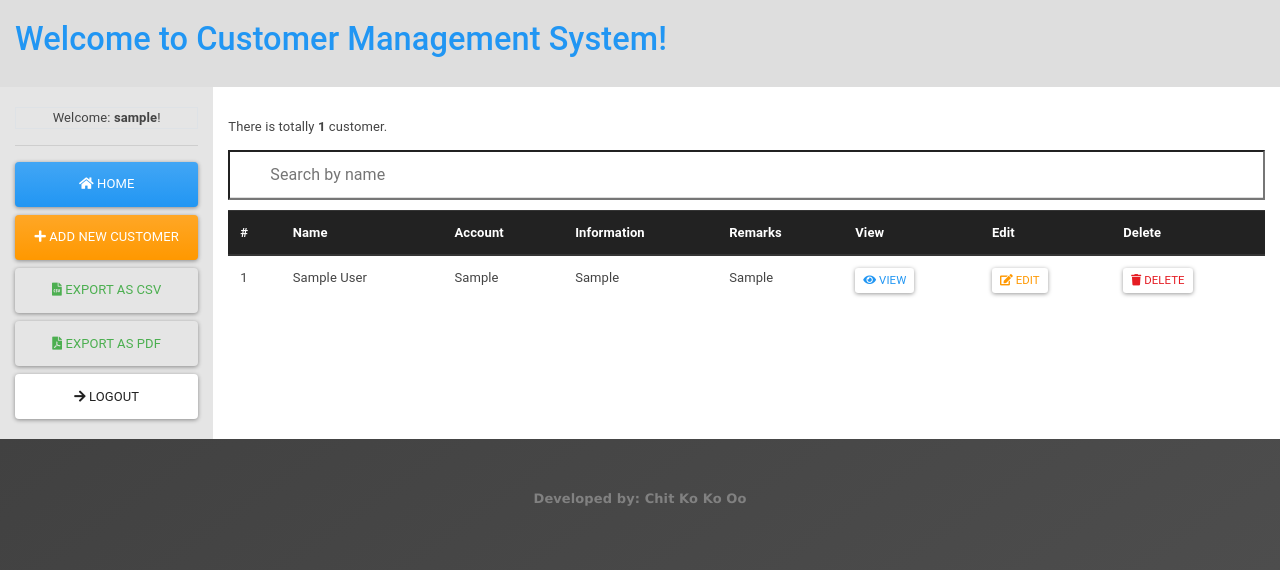
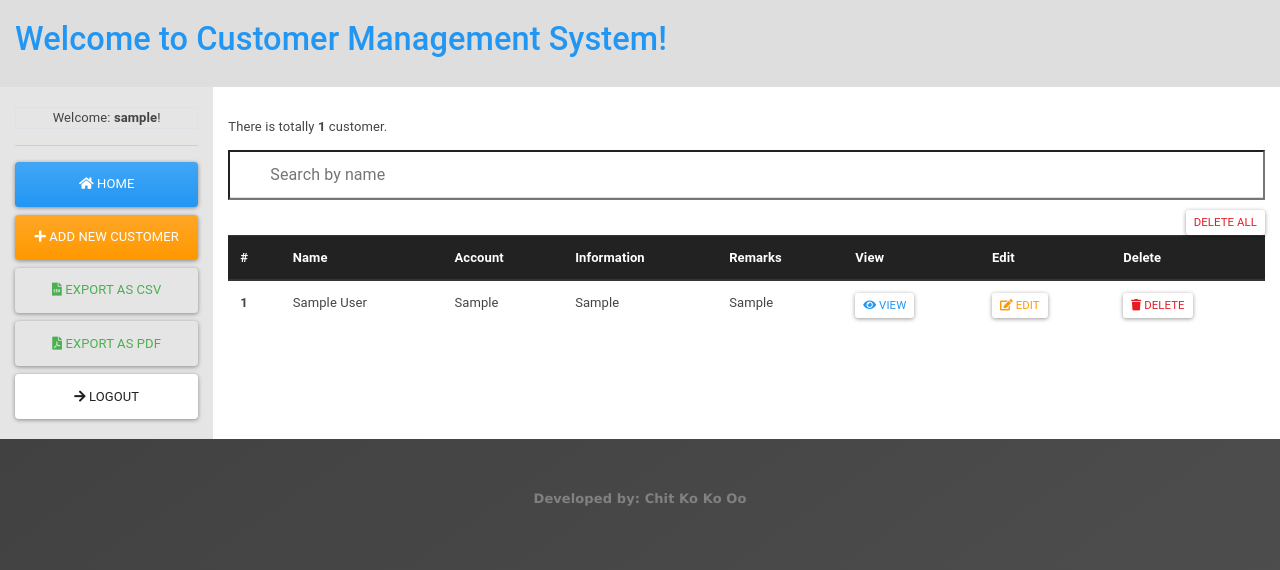
Before and after one commit to chitkokooo/customer-management-system, a Django app: page /customers/ in a window 1280 px wide. Shown: the top 570 px of the page. Run offline with Django 3.2, Linux system fonts and the light colour scheme; a user stored in the database is signed in; tables that the repository leaves empty hold one stand-in row (values such as "Sample post"); some libraries are stand-ins or nearby versions.

Commit message:
add delete all customer function

```diff
--- a/cms/customers/templates/customers/customer_list.html
+++ b/cms/customers/templates/customers/customer_list.html
@@ -8,6 +8,35 @@
 
 	<input type="text" id="search-name" onkeyup="searchName()" placeholder="Search by name">
 	</input>
+
+
+	{% if perms.customers.can_manage_customers %}
+	<div class="text-right text-danger">
+		<button type="button" class="btn btn-sm btn-outline-danger" data-toggle="modal" data-target="#deleteAllModal">Delete All</button>
+	</div>
+
+	<!-- Modal -->
+	<div class="modal fade" id="deleteAllModal" tabindex="-1" role="dialog" aria-labelledby="deleteAllModalLabel" aria-hidden="true">
+	  <div class="modal-dialog" role="document">
+	    <div class="modal-content">
+	      <div class="modal-header">
+	        <h5 class="modal-title" id="deleteAllModalLabel">Confirmation!</h5>
+	        <button type="button" class="close" data-dismiss="modal" aria-label="Close">
+	          <span aria-hidden="true">&times;</span>
+	        </button>
+	      </div>
+	      <div class="modal-body">
+	        <p class="text-danger">Are you sure you want to delete all customers? This cannot be undone.</p>
+	      </div>
+	      <div class="modal-footer">
+	        <button type="button" class="btn btn-outline-secondary" data-dismiss="modal">Cancel</button>
+	        <a href="{% url 'customers:delete-all' %}" class="btn btn-danger"><i class="fa fa-trash"></i> Yes, Delete All Customers!</a>
+	      </div>
+	    </div>
+	  </div>
+	</div>
+	{% endif %}  <!-- end of delete all customer permission -->
+
 
 	<table id="customer-table" class="table table-hover">
 		<thead id="customer-table-header" class="thead-dark">
@@ -29,7 +58,7 @@
 		<tbody>
 			{% for customer in customer_list %}
 				<tr>
-					<td>{{ forloop.counter }}</td>
+					<th>{{ forloop.counter }}</th>
 					<td>{{ customer.name }}</td>
 					<td>{{ customer.account }}</td>
 					<td>{{ customer.information }}</td>
@@ -55,6 +84,8 @@
 		<p class="text-danger">There is no customer right now.</p>
 	{% endif %}
 
+<button id="goToTopButton" onclick="topFunction();">Top</button>
+
 {% endblock content %}
 
 {% block javascript %}
@@ -78,5 +109,20 @@
 			}
 		}
 	}
+
+	// Go to top
+	mybutton = document.getElementById("goToTopButton");
+	window.onscroll = function() {
+		if (document.body.scrollTop > 20 || document.documentElement.scrollTop > 20) {
+			mybutton.style.display = "block";
+		} else {
+			mybutton.style.display = "none";
+		}
+	}
+	function topFunction() {
+		document.body.scrollTop = 0;  // for safari
+		document.documentElement.scrollTop = 0;  // for chrome, firefox, ie and opera
+	}
+
 </script>
 {% endblock javascript %}
--- a/cms/customers/urls.py
+++ b/cms/customers/urls.py
@@ -11,9 +11,10 @@ urlpatterns = [
 	path('create/', views.CustomerCreate.as_view(), name='customer-create'),
 	path('<int:pk>/update/', views.CustomerUpdate.as_view(), name='customer-update'),
 	path('<int:pk>/delete/', views.CustomerDelete.as_view(), name='customer-delete'),
+    path('delete-all/', views.delete_all_customers, name="delete-all"),
 
-	path('csv/', views.export_as_csv, name="export-csv"),
-    path('pdf/', views.export_as_pdf , name="export-pdf"),
+	path('export-csv/', views.export_as_csv, name="export-csv"),
+    path('export-pdf/', views.export_as_pdf , name="export-pdf"),
 ]
 
 handler403 = views.error_403
--- a/cms/customers/views.py
+++ b/cms/customers/views.py
@@ -1,5 +1,5 @@
 import csv
-from django.contrib.auth.decorators import login_required
+from django.contrib.auth.decorators import login_required, permission_required
 from django.contrib.auth.mixins import LoginRequiredMixin, PermissionRequiredMixin
 from django.core.files.storage import FileSystemStorage
 from django.http import HttpResponse
@@ -41,6 +41,12 @@ class CustomerDelete(PermissionRequiredMixin, DeleteView):
 	permission_required = 'customers.can_manage_customers'
 	model = Customer
 	success_url = reverse_lazy('customers:customer-list')
+
+
+@permission_required('customers.can_manage_customers')
+def delete_all_customers(request):
+	Customer.objects.all().delete()
+	return redirect(reverse('customers:customer-list'))
 
 
 @login_required
```
Also changed, not shown: cms/customers/static/css/app.css (+26 -0 lines).
